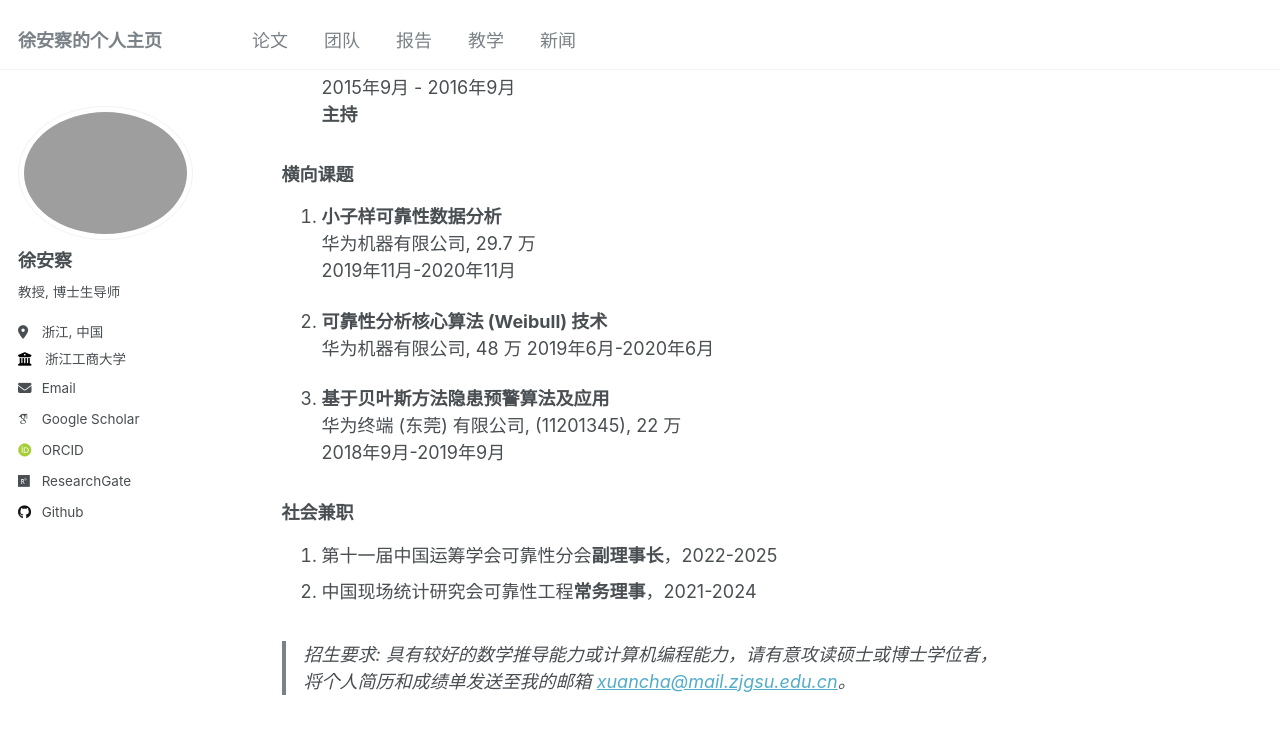
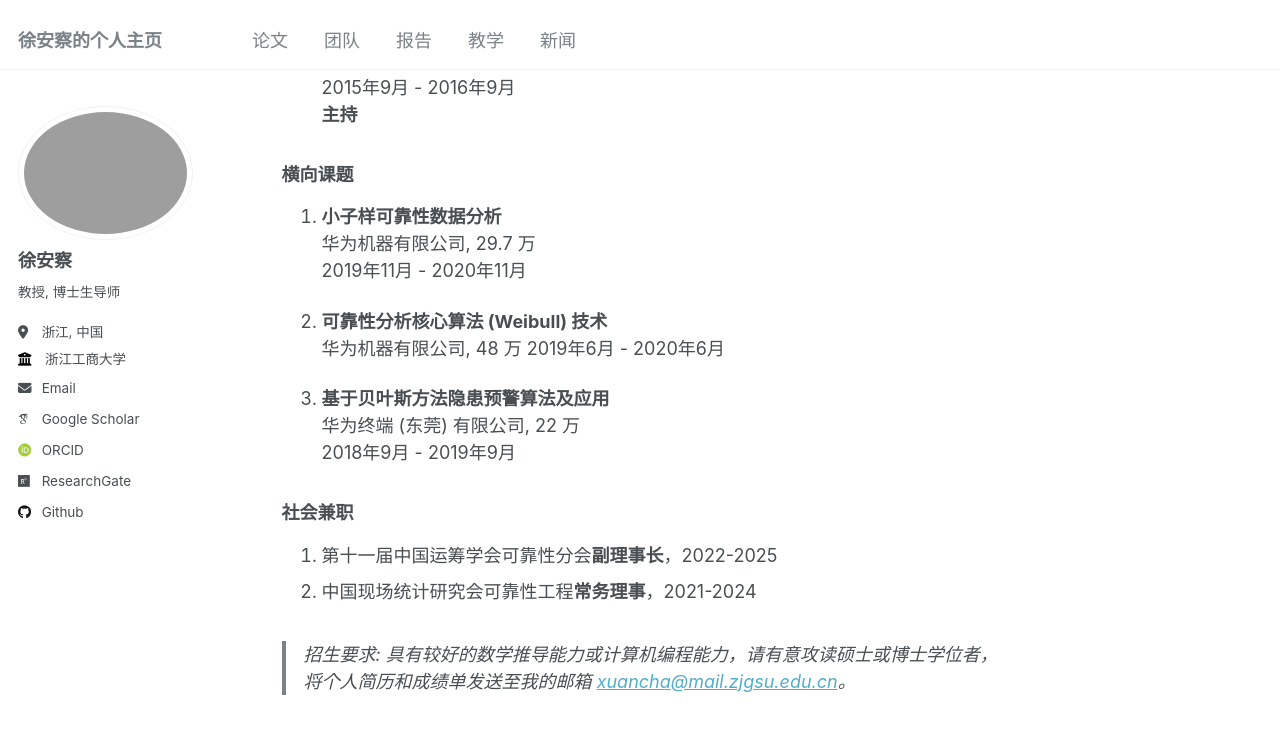
Before and after one commit to XU-ANCHA/XU-ANCHA.github.io, a Jekyll site: the page built from _pages/about.md, in a window 1280 px wide and 900 px high, scrolled down 2973 px. Shown: the top 734 px of the window. Built offline with Jekyll 4.4.1, drawn with Linux system fonts in a browser that asks for light colours; some web fonts are replaced.

Commit message:
Update about.md

```diff
--- a/_pages/about.md
+++ b/_pages/about.md
@@ -113,15 +113,15 @@ Research Fellow, 新加坡国立大学
 
 1. **小子样可靠性数据分析**
    华为机器有限公司, 29.7 万
-   2019年11月-2020年11月
+   2019年11月 - 2020年11月
 
-2. **可靠性分析核心算法 (Weibull) 技术**
+1. **可靠性分析核心算法 (Weibull) 技术**
    华为机器有限公司, 48 万
-   2019年6月-2020年6月
+   2019年6月 - 2020年6月
 
-3. **基于贝叶斯方法隐患预警算法及应用**
-   华为终端 (东莞) 有限公司, (11201345), 22 万
-   2018年9月-2019年9月
+1. **基于贝叶斯方法隐患预警算法及应用**
+   华为终端 (东莞) 有限公司, 22 万
+   2018年9月 - 2019年9月
 
 ### 社会兼职
 
```
